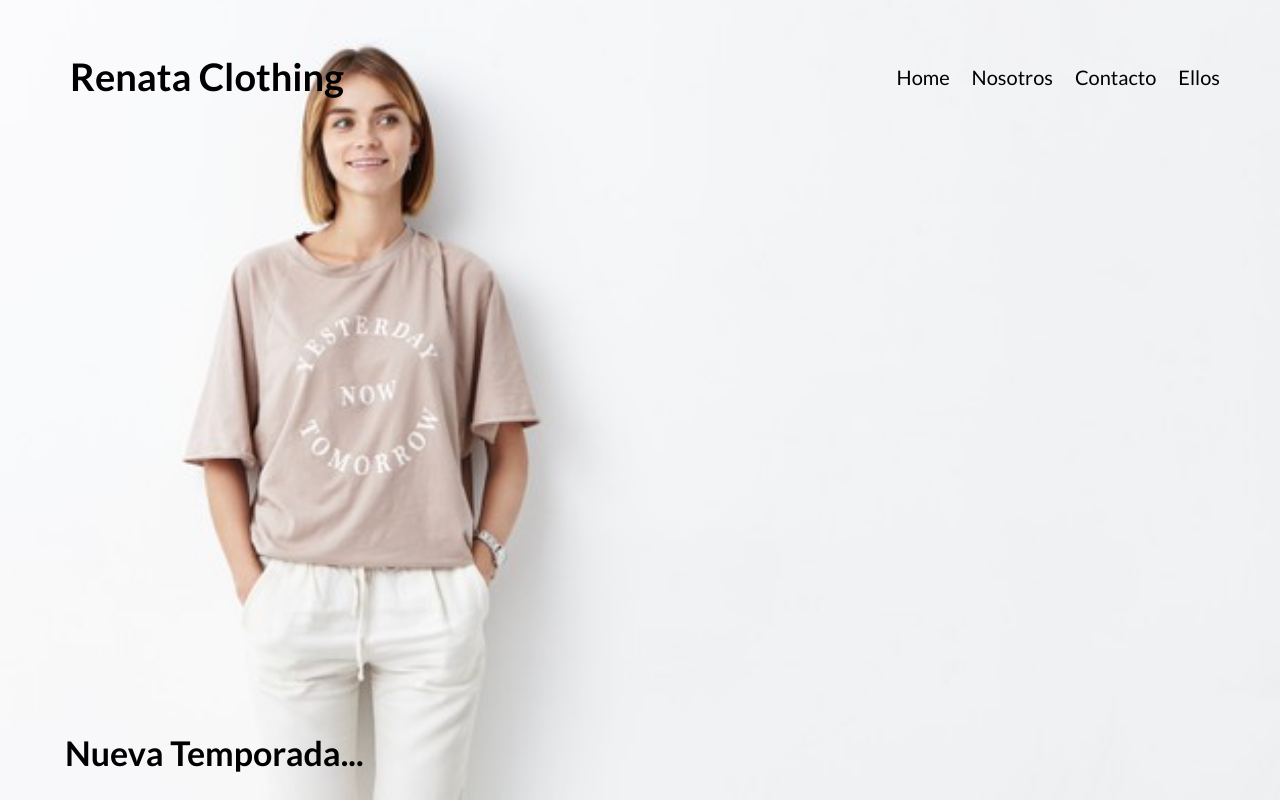
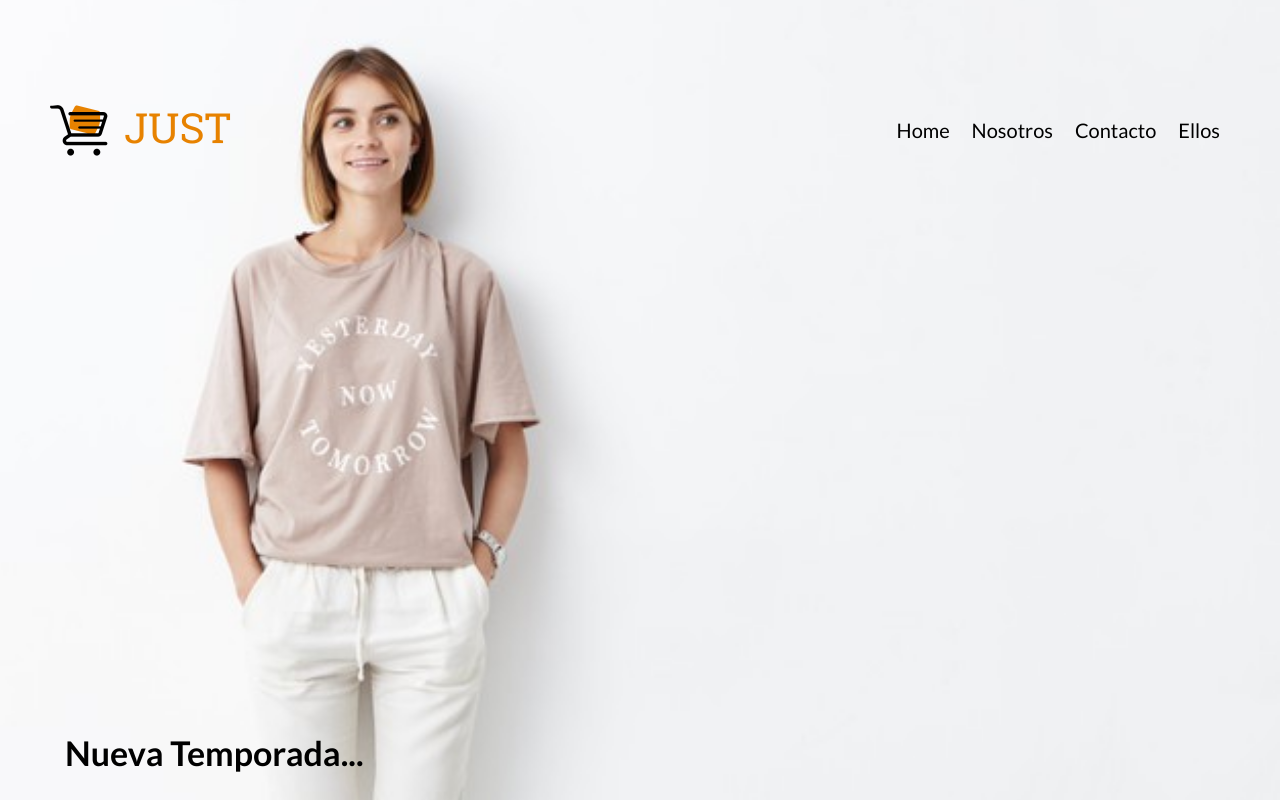
Before and after one commit to cdelgado84/Canada, a plain HTML site: page index.html in a window 1280 px wide. Shown: the top 800 px of the page. Drawn offline with Linux system fonts and the light colour scheme.

Commit message:
Nuevo logo

```diff
--- a/index.html
+++ b/index.html
@@ -13,7 +13,7 @@
      <header class="site-header inicio">
              <div class="container header-content">
                 <div class="menu">
-                    <h1>Renata Clothing</h1>
+                    <img src="img/logo.png" alt="logo">
                     <!--<img src="img/header-photo.jpg" alt="Header-Photo">-->
                     <nav class="navegacion">
                         <a href="#">Home</a>
```
Also changed, not shown: img/logo.png (added).
